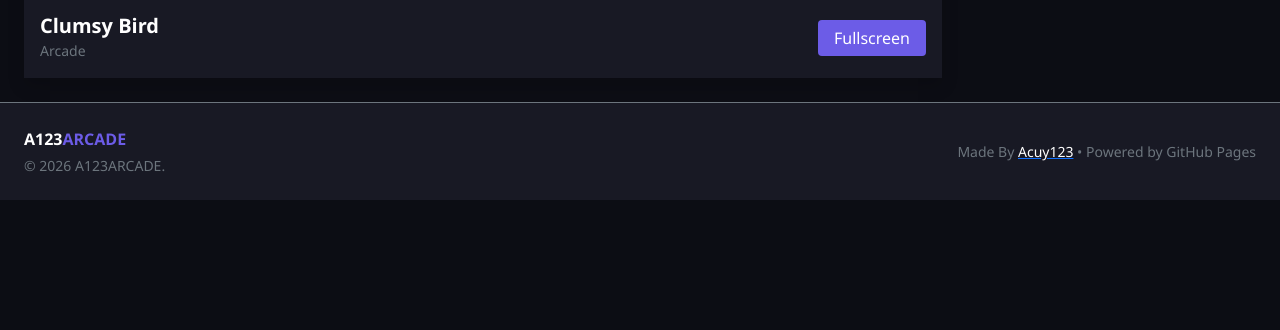
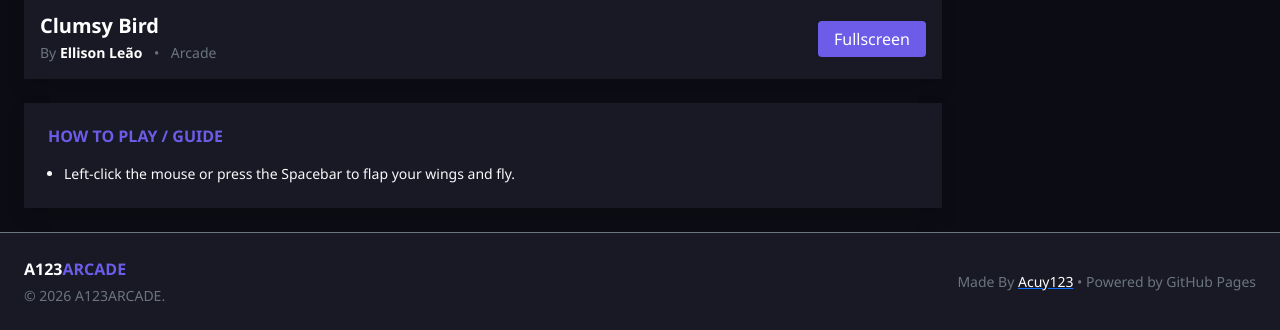
Before and after one commit to Acuy123-off/a123-arcade, a plain HTML site: page play.html in a window 1280 px wide. Shown: the part 605-935 px from the top of the page. Before the commit the page ends 805 px from the top, so only its background shows below. Drawn offline with Linux system fonts and the light colour scheme.

Commit message:
feat/add-credit-and-guide

```diff
--- a/dathing/script.js
+++ b/dathing/script.js
@@ -34,7 +34,6 @@ function initCatalogPage(allGames) {
     const keyword = searchInput.value.toLowerCase();
 
     const filtered = allGames.filter(game => {
-      // Cek apakah kategori cocok (mendukung array maupun string tunggal)
       const matchCat =
         currentCategory === 'All' ||
         (Array.isArray(game.category)
@@ -50,8 +49,13 @@ function initCatalogPage(allGames) {
         <a href="play.html?id=${game.id}" class="card h-100 text-decoration-none text-white game-card">
           <img src="${game.thumbnail}" class="card-img-top" alt="${game.title}" loading="lazy" />
           <div class="card-body p-2 px-3">
-            <h6 class="card-title fw-bold mb-1 text-truncate">${game.title}</h6>
-            <small class="text-secondary d-block text-truncate">${formatCategories(game.category)}</small>
+            <h6 class="card-title fw-bold mb-0 text-truncate">${game.title}</h6>
+            <small class="text-accent d-block text-truncate mb-1" style="font-size: 0.75rem;">
+              By ${game.creator || 'Unknown'}
+            </small>
+            <small class="text-secondary d-block text-truncate" style="font-size: 0.75rem;">
+              ${formatCategories(game.category)}
+            </small>
           </div>
         </a>
       </div>
@@ -86,7 +90,9 @@ function initPlayerPage(games) {
 
   const gameFrame = document.getElementById('gameFrame');
   const gameTitle = document.getElementById('gameTitle');
+  const gameCreator = document.getElementById('gameCreator');
   const gameCategory = document.getElementById('gameCategory');
+  const gameGuide = document.getElementById('gameGuide');
   const nextGamesGrid = document.getElementById('nextGamesGrid');
   const fullscreenBtn = document.getElementById('fullscreenBtn');
   const gameContainer = document.getElementById('gameContainer');
@@ -96,8 +102,18 @@ function initPlayerPage(games) {
   if (activeGame) {
     document.title = `${activeGame.title} - A123ARCADE`;
     gameTitle.textContent = activeGame.title;
+    gameCreator.textContent = activeGame.creator || 'Unknown';
     gameCategory.textContent = formatCategories(activeGame.category);
     gameFrame.src = activeGame.embedUrl;
+
+    // Render Guide / Cara Bermain
+    if (Array.isArray(activeGame.guide)) {
+      gameGuide.innerHTML = activeGame.guide.map(step => `<li>${step}</li>`).join('');
+    } else if (activeGame.guide) {
+      gameGuide.innerHTML = `<li>${activeGame.guide}</li>`;
+    } else {
+      gameGuide.innerHTML = '<li>Tidak ada instruksi khusus untuk game ini.</li>';
+    }
   }
 
   const otherGames = games.filter(g => g.id !== activeGame.id);
--- a/games.json
+++ b/games.json
@@ -2,29 +2,47 @@
   {
     "id": "clumsy-bird",
     "title": "Clumsy Bird",
+    "creator": "Ellison Leão",
     "category": "Arcade",
     "thumbnail": "assets/foto/cb.png",
-    "embedUrl": "https://ellisonleao.github.io/clumsy-bird/"
+    "embedUrl": "https://ellisonleao.github.io/clumsy-bird/",
+    "guide": [
+      "Left-click the mouse or press the Spacebar to flap your wings and fly."
+    ]
   },
   {
     "id": "acuy123-nembak",
     "title": "Acuy123 Nembak",
+    "creator": "Acuy123",
     "category": "Arcade",
     "thumbnail": "assets/foto/dor.png",
-    "embedUrl": "https://acuy123-off.github.io/Nembak/"
+    "embedUrl": "https://acuy123-off.github.io/Nembak/",
+    "guide": [
+      "Left-click the mouse to shoot a target.",
+      "Use WASD to move the character"
+    ]
   },
   {
     "id": "bad-ice-cream",
     "title": "Bad Ice Cream",
+    "creator": "Nitrome",
     "category": ["Arcade", "Puzzle", "Action"],
     "thumbnail": "assets/foto/bic.png",
-    "embedUrl": "https://bad-icecream3.com/gg/bad-ice-cream-unblocked/"
+    "embedUrl": "https://bad-icecream3.com/gg/bad-ice-cream-unblocked/",
+    "guide": [
+      "Use the Arrow Keys/WASD keys to move.",
+      "Press Space to create or destroy ice blocks."
+    ]
   },
   {
-    "id": "wttd",
-    "title": "Walking To The Death",
+    "id": "wttd-demo",
+    "title": "Walking To The Death (DEMO)",
+    "creator": "Acuy123",
     "category": ["Adventure", "Point-Click"],
     "thumbnail": "assets/foto/wttd.png",
-    "embedUrl": "https://acuy123-off.github.io/WTTD-Demo/"
+    "embedUrl": "https://acuy123-off.github.io/WTTD-Demo/",
+    "guide": [
+      "Click on the options on the screen to move."
+    ]
   }
 ]
--- a/play.html
+++ b/play.html
@@ -23,19 +23,32 @@
   <div class="container-fluid px-4 py-4 flex-grow-1">
     <div class="row g-4">
 
-      <!-- Kolom Kiri: Pemutar Game -->
+      <!-- Kolom Kiri: Pemutar Game & Guide -->
       <div class="col-lg-9">
+        <!-- Kotak Iframe Game -->
         <div class="bg-surface rounded-4 overflow-hidden shadow">
           <div class="ratio ratio-16x9 bg-black" id="gameContainer">
             <iframe id="gameFrame" src="" allowfullscreen allow="autoplay; fullscreen; gamepad"></iframe>
           </div>
-          <div class="p-3 d-flex justify-content-between align-items-center">
+          <div class="p-3 d-flex justify-content-between align-items-center flex-wrap gap-2">
             <div>
-              <h2 id="gameTitle" class="h5 fw-bold mb-0">Memuat game...</h2>
-              <span id="gameCategory" class="text-secondary small"></span>
+              <h2 id="gameTitle" class="h5 fw-bold mb-1">Memuat game...</h2>
+              <div class="small text-secondary">
+                <span>By <strong id="gameCreator" class="text-white">-</strong></span>
+                <span class="mx-2">&bull;</span>
+                <span id="gameCategory"></span>
+              </div>
             </div>
             <button class="btn btn-accent fw-semibold px-3" id="fullscreenBtn">Fullscreen</button>
           </div>
+        </div>
+
+        <!-- Kolom Baru: Guide / Cara Bermain -->
+        <div class="bg-surface rounded-4 p-4 mt-4 shadow">
+          <h3 class="h6 fw-bold text-uppercase text-accent mb-3">How to Play / Guide</h3>
+          <ul id="gameGuide" class="text-light small mb-0 ps-3 d-flex flex-column gap-2">
+            <li>Memuat panduan...</li>
+          </ul>
         </div>
       </div>
 
```
